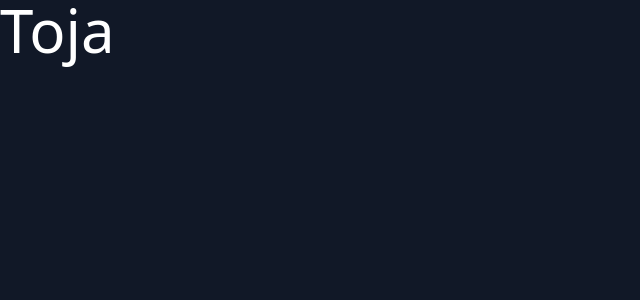
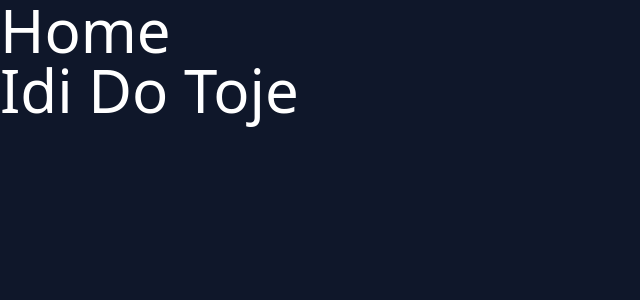
Before and after one commit to Ulgamon/portfolio, a React (Vite) app: page / in a window 1280 px wide. Shown: the top 300 px of the page, without its empty margins (0-640 px from the left). Built offline with nearby package versions, Linux system fonts and the light colour scheme.

Commit message:
added react-spring and react router packages and made transitions for changing pages

```diff
--- a/src/App.jsx
+++ b/src/App.jsx
@@ -1,28 +1,28 @@
-import { Routes, Route } from "react-router-dom";
-import { useContext } from "react";
+import { Routes, Route, useLocation } from "react-router-dom";
 import { useTransition, animated } from "@react-spring/web";
+import HomePage from "./pages/HomePage";
+import About from "./pages/About";
 
 function App() {
+  let location = useLocation();
+  const transitions = useTransition(location, {
+    from: { opacity: 0, transform: "translate(100%, 0)" },
+    enter: { opacity: 1, transform: "translate(0, 0)" },
+    leave: { opacity: 0, transform: "translate(-50%, 0)" },
+    exitBeforeEnter: true,
+  });
+  console.log(location);
+
   return (
     <>
-      <Routes>
-        <Route
-          path="/"
-          element={
-            <p className="text-white w-full h-screen bg-gray-900 text-6xl">
-              Toja
-            </p>
-          }
-        />
-        <Route
-          path="/toja"
-          element={
-            <p className="text-white w-full h-screen bg-blue-900 text-6xl">
-              Nicija
-            </p>
-          }
-        />
-      </Routes>
+      {transitions((styling, location) => (
+        <animated.div key={location.pathname} style={styling}>
+          <Routes location={location.pathname}>
+            <Route path="/" element={<HomePage />} />
+            <Route path="/about" element={<About />} />
+          </Routes>
+        </animated.div>
+      ))}
     </>
   );
 }
--- a/src/index.css
+++ b/src/index.css
@@ -4,4 +4,11 @@
 
 body {
   background-color: black;
+  overflow-x: hidden;
+  /* I will put overscroll x hidden so i dont see it in my transitions */
 }
+
+::selection {
+  color: rgb(64, 171, 93);
+  background: yellow;
+}
--- /dev/null
+++ b/src/pages/About.jsx
@@ -0,0 +1,11 @@
+import { Link } from "react-router-dom";
+
+const About = () => {
+  return (
+    <div className="text-white w-full min-h-screen bg-gray-900 text-6xl">
+      <p>About</p>
+      <Link to={"/"}>Idi Nazad</Link>
+    </div>
+  );
+};
+export default About;
--- /dev/null
+++ b/src/pages/HomePage.jsx
@@ -0,0 +1,12 @@
+import { Link } from "react-router-dom";
+
+const HomePage = () => {
+  return (
+    <div className="w-full text-white text-6xl bg-slate-900 min-h-screen">
+      <p>Home</p>
+      <Link to={"/about"}>Idi Do Toje</Link>
+    </div>
+  );
+};
+
+export default HomePage;
```
Also changed, not shown: src/utils/data.jsx (added).
